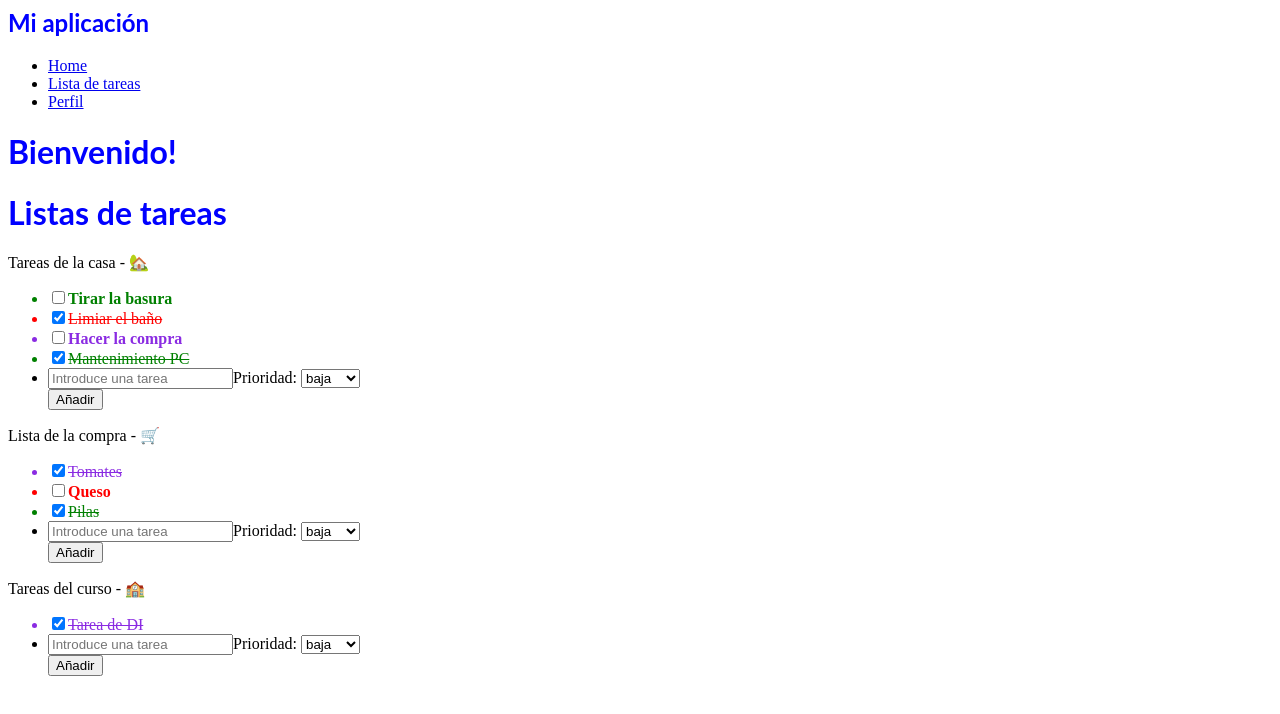
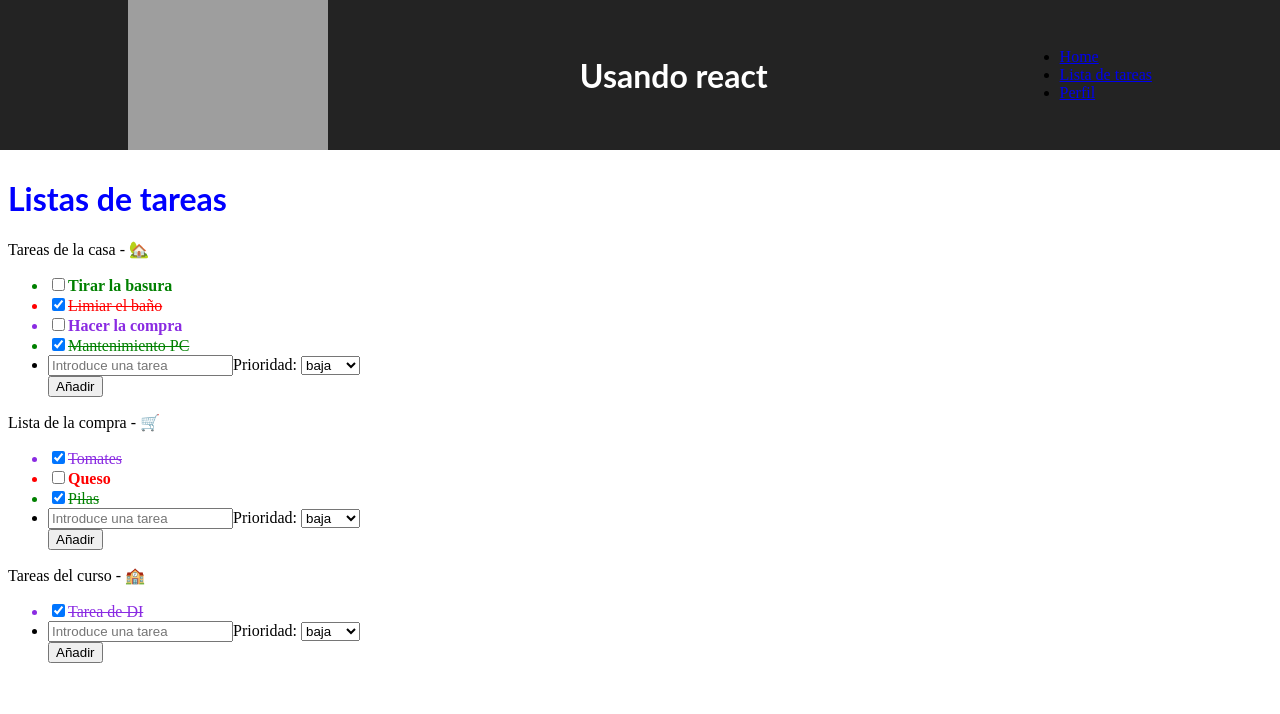
Before and after one commit to curso2022-03/React-primeros-pasos, a React (Create React App) app: page /listas in a window 1280 px wide. Shown: the top 714 px of the page. Built offline with nearby package versions, Linux system fonts and the light colour scheme; grey boxes are pictures that could not be loaded.

Commit message:
6 files modified

```diff
--- a/src/App.jsx
+++ b/src/App.jsx
@@ -1,4 +1,5 @@
 import React from 'react';
+import Header from './components/Header';
 import { PaginaListas } from './components/paginaListas';
 import { Home } from './components/Home';
 import { Perfil } from './components/Perfil';
@@ -6,26 +7,11 @@ import { BrowserRouter as Router, Route, Link } from 'react-router-dom';
 
 export function App() {
   return (
-    <>
-      <nav>
-        <h1>Mi aplicación</h1>
-        <ul>
-          <li>
-            <a href="/">Home</a>
-          </li>
-          <li>
-            <a href="/listas">Lista de tareas</a>
-          </li>
-          <li>
-            <a href="/perfil">Perfil</a>
-          </li>
-        </ul>
-      </nav>
-      <Router>
-        <Route path="/" component={Home} />
-        <Route path="/listas" component={PaginaListas} />
-        <Route path="/perfil" component={Perfil} />
-      </Router>
-    </>
+    <Router>
+      <Header />
+      <Route path="/" exact component={Home} />
+      <Route path="/listas" component={PaginaListas} />
+      <Route path="/perfil" component={Perfil} />
+    </Router>
   );
 }
--- a/src/components/Header.css
+++ b/src/components/Header.css
@@ -7,11 +7,17 @@ header {
 }
 .logo-text {
   display: flex;
-  line-height: 550%;
+  width: 80%;
+  height: 100%;
+  margin: 0 auto;
+  flex-direction: row;
+  justify-content: space-between;
+  align-items: center;
 }
+
 .text-header {
   color: white;
 }
-.elementosLista {
+.pagina {
   padding-top: 150px;
 }
--- a/src/components/Header.jsx
+++ b/src/components/Header.jsx
@@ -1,5 +1,7 @@
 import React from 'react';
 import './Header.css';
+import { Link } from 'react-router-dom';
+
 export default function Header(props) {
   return (
     <header>
@@ -12,6 +14,17 @@ export default function Header(props) {
           alt="logo"
         />
         <h1 className="text-header">Usando react</h1>
+        <ul>
+          <li>
+            <Link to="/">Home</Link>
+          </li>
+          <li>
+            <Link to="/listas">Lista de tareas</Link>
+          </li>
+          <li>
+            <Link to="/perfil">Perfil</Link>
+          </li>
+        </ul>
       </div>
     </header>
   );
--- a/src/components/Home.jsx
+++ b/src/components/Home.jsx
@@ -2,7 +2,7 @@ import React from 'react';
 
 export function Home() {
   return (
-    <div>
+    <div className="pagina">
       <h1> Bienvenido!</h1>
     </div>
   );
--- a/src/components/Perfil.jsx
+++ b/src/components/Perfil.jsx
@@ -2,7 +2,7 @@ import React from 'react';
 
 export function Perfil() {
   return (
-    <div>
+    <div className="pagina">
       <h1> Pagina de Perfil</h1>
     </div>
   );
--- a/src/components/paginaListas.jsx
+++ b/src/components/paginaListas.jsx
@@ -20,8 +20,7 @@ export function PaginaListas() {
     { done: true, texto: 'Tarea de DI', prioridad: 'media' },
   ];
   return (
-    <div>
-      <div className="elementosLista">
+    <div className="pagina">
         <h1>Listas de tareas</h1>
         <Lista
           titulo="Tareas de la casa"
@@ -38,7 +37,7 @@ export function PaginaListas() {
           icono="🏫"
           elementos={listaElementos3}
         />
-      </div>
+
     </div>
   );
 }
```
